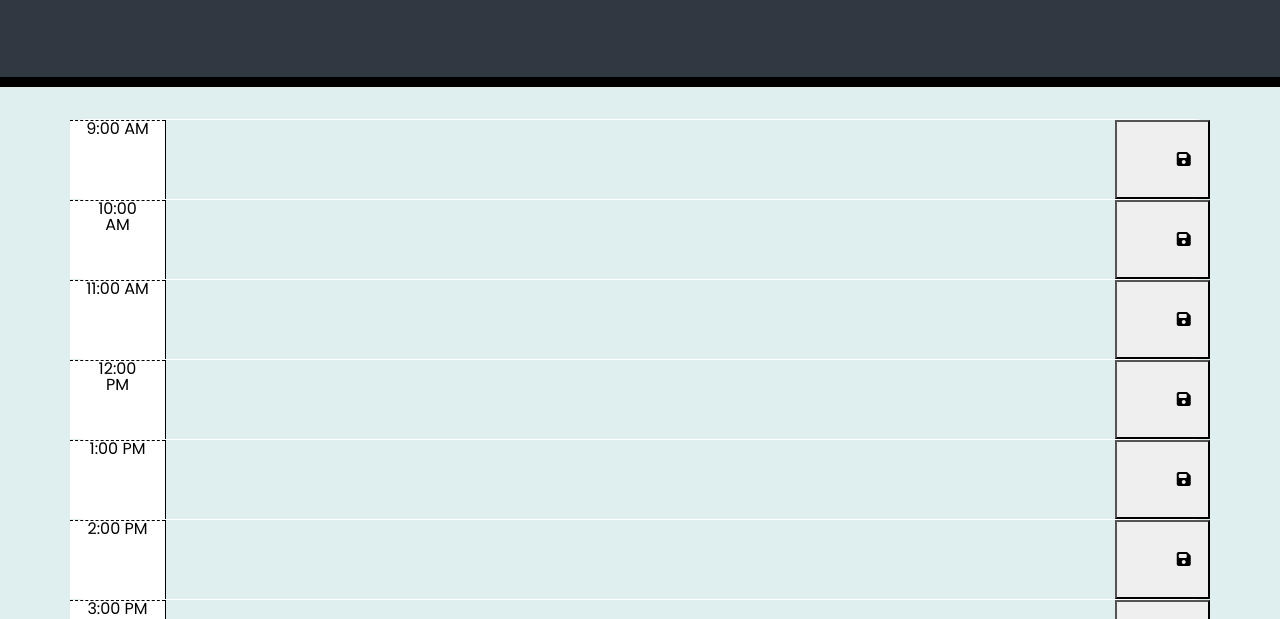
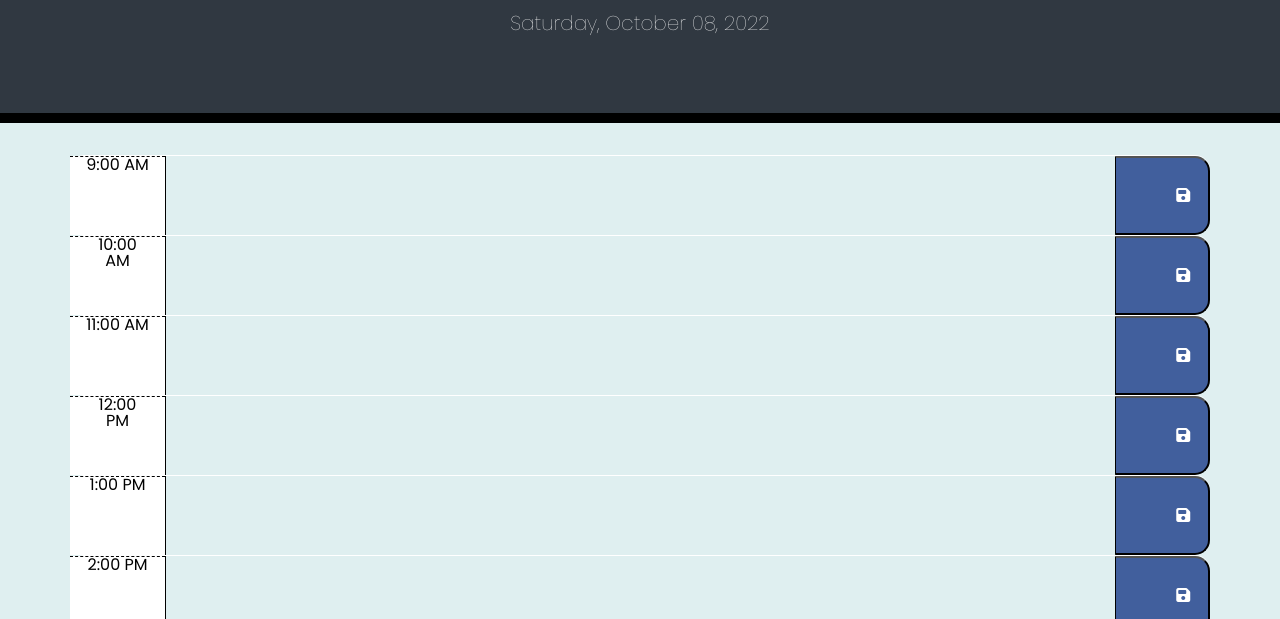
Before and after one commit to L-Jones-hub/Work-Day-Scheduler, a plain HTML site: page index.html in a window 1280 px wide. Shown: the part 181-800 px from the top of the page. Drawn offline with nearby package versions, Linux system fonts and the light colour scheme.

Commit message:
Added date element

```diff
--- a/assets/script.js
+++ b/assets/script.js
@@ -0,0 +1,4 @@
+var todayEl = $(`#currentDay`);
+var moment = moment();
+
+todayEl.text(moment.format(`dddd, MMMM DD, YYYY`));
--- a/assets/style.css
+++ b/assets/style.css
@@ -58,7 +58,7 @@ textarea {
   color: white;
 }
 
-.saveBtn {
+.saveButton {
   border-left: 1px solid black;
   border-top-right-radius: 15px;
   border-bottom-right-radius: 15px;
```
